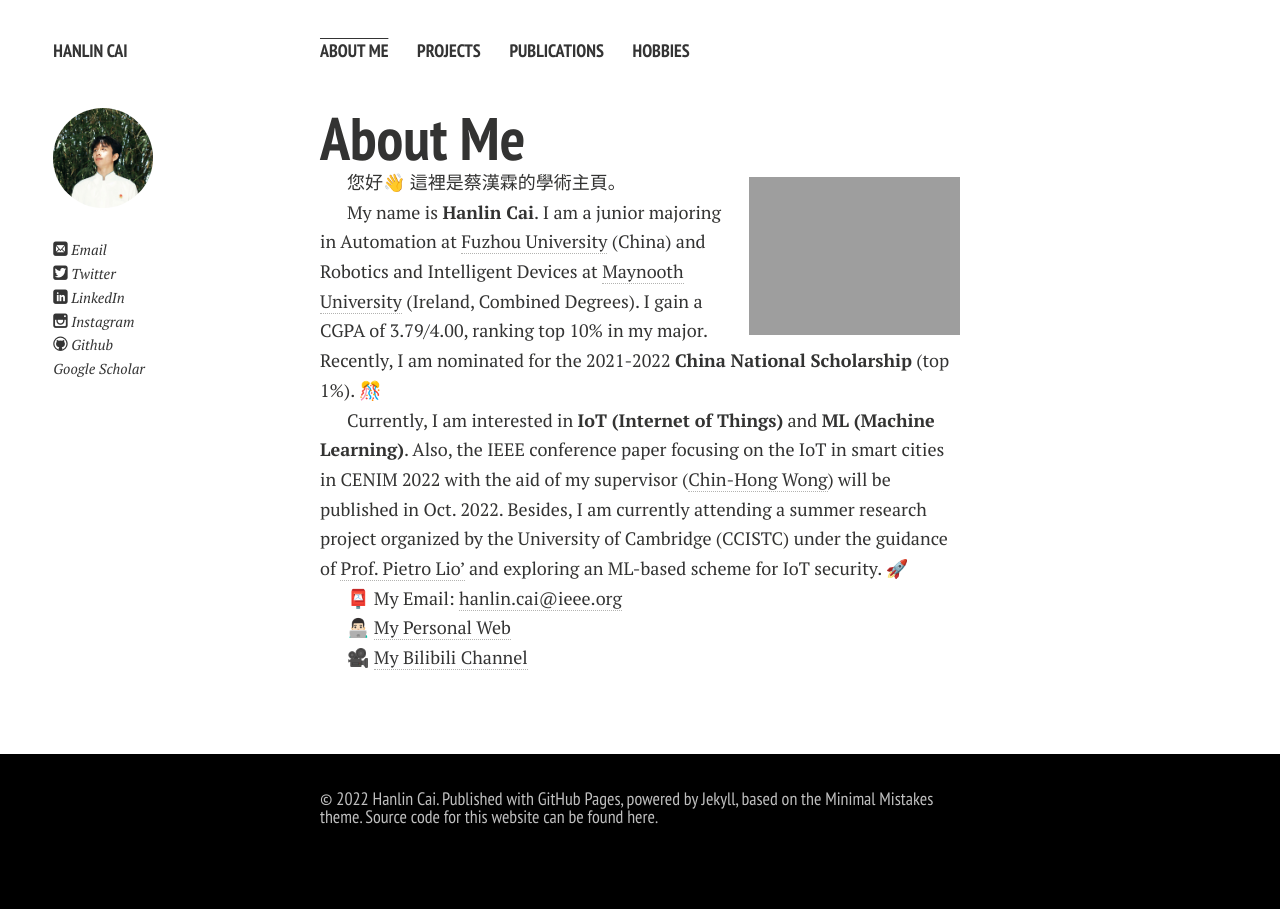
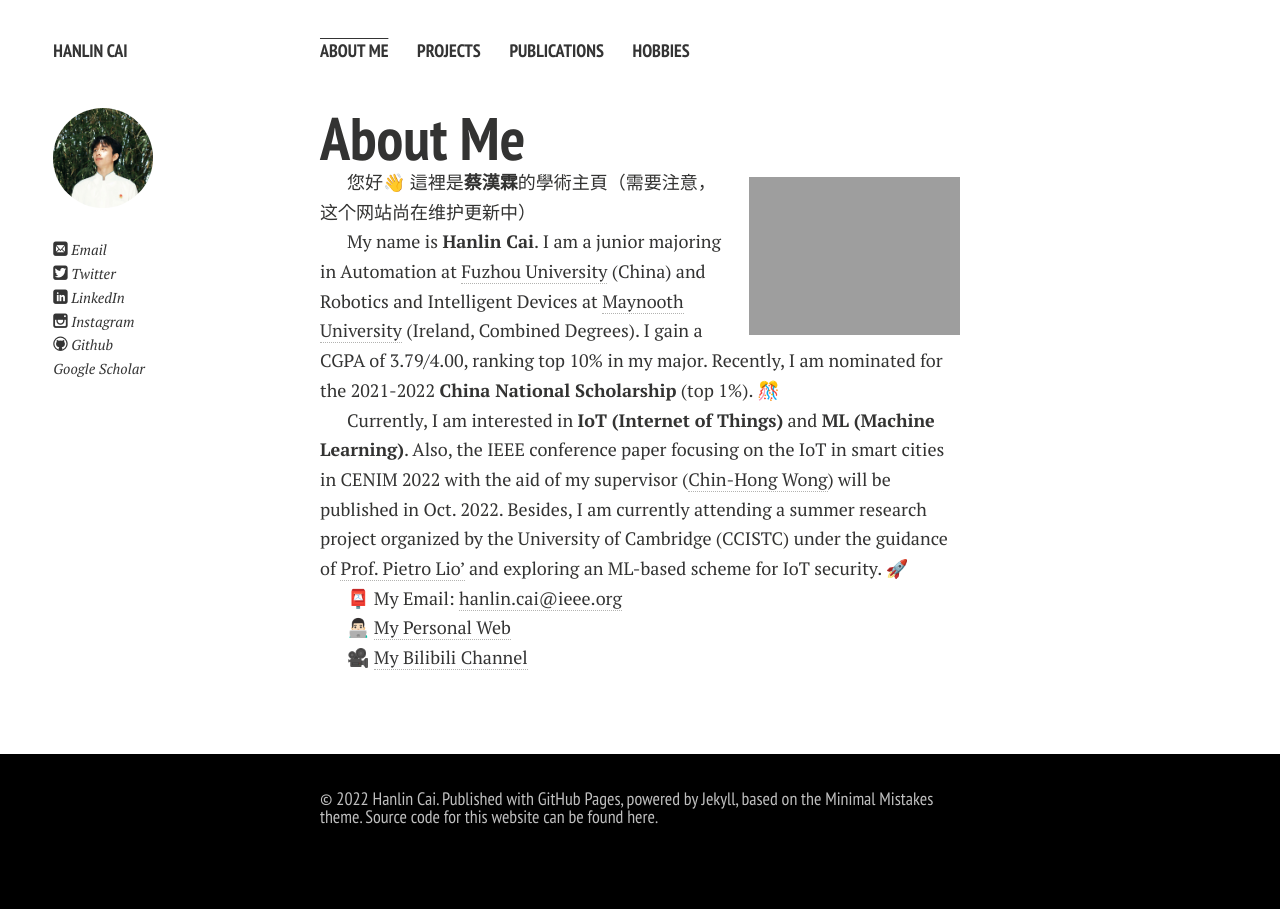
Before and after one commit to GuangLun2000/GuangLun2000.github.io, a Jekyll site: the page built from index.md, in a window 1280 px wide. Built offline with Jekyll 4.4.1, drawn with Linux system fonts in a browser that asks for light colours; nearby versions of some CDN libraries; a style sheet for code colours, icons or effects is not loaded; our own code applies the rules of GitHub Pages for plain Markdown files.

Commit message:
Update index.md

```diff
--- a/index.md
+++ b/index.md
@@ -6,7 +6,7 @@ layout: page
 
 <img src="https://www.caihanlin.com/caihanlin.jpg" class="floatpic" width="360" height="480">
 
-您好👋 這裡是蔡漢霖的學術主頁。
+您好👋 這裡是**蔡漢霖**的學術主頁（需要注意，这个网站尚在维护更新中）
 
 My name is **Hanlin Cai**. I am a junior majoring in Automation at [Fuzhou University] (China) and Robotics and Intelligent Devices at [Maynooth University] (Ireland, Combined Degrees). I gain a CGPA of 3.79/4.00, ranking top 10% in my major. Recently, I am nominated for the 2021-2022 **China National Scholarship** (top 1%). 🎊
 
```
